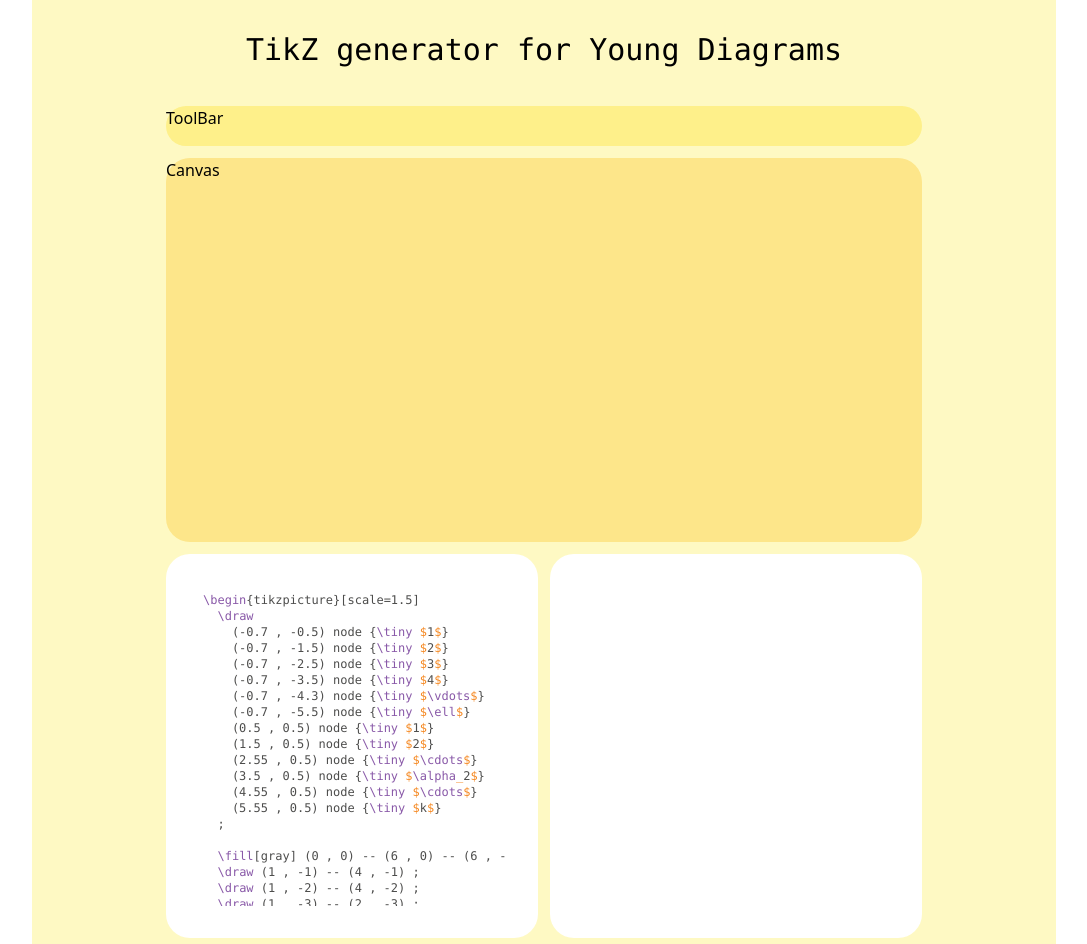
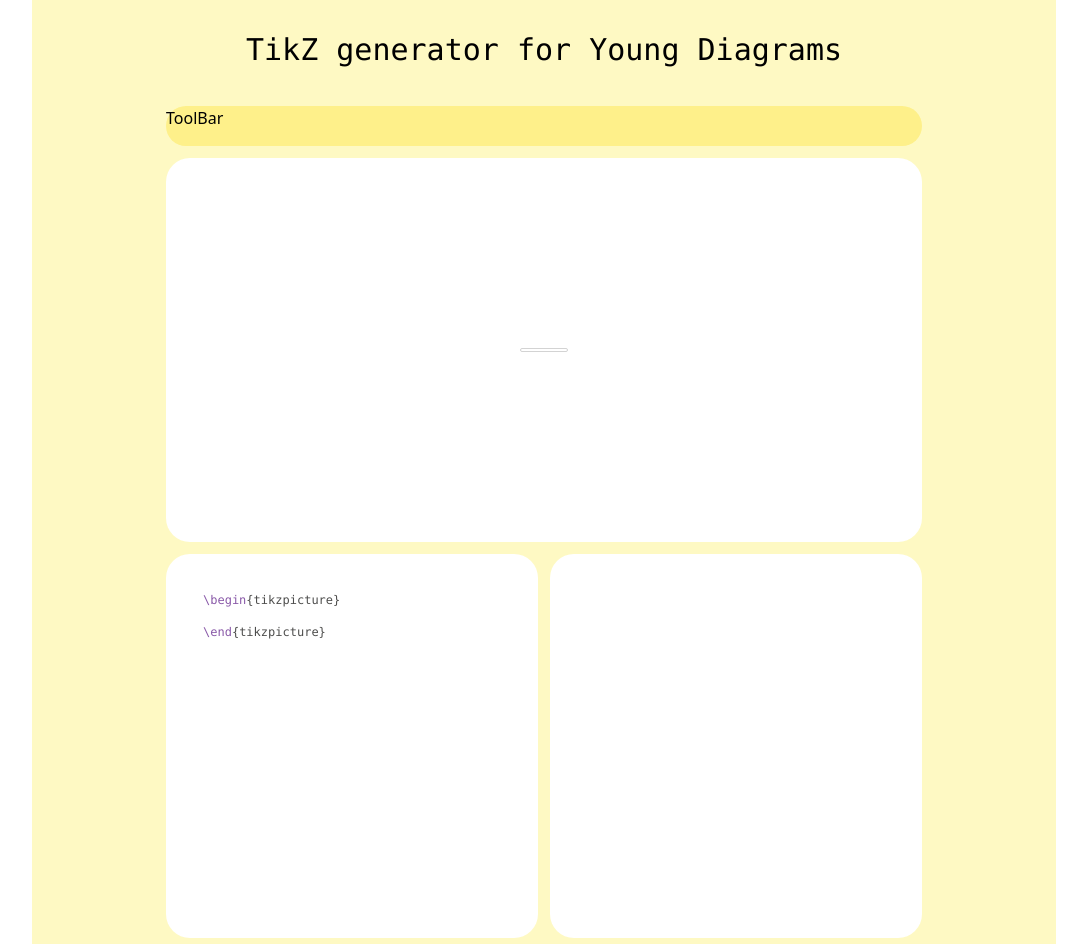
Before and after one commit to kuangyuwu/young-diagram-to-tikz, a React (Vite) app: page / in a window 1280 px wide. Shown: the whole page, without its empty margins (96-1183 px from the left). Built offline with nearby package versions, Linux system fonts and the light colour scheme; a web font is replaced by a local one.

Commit message:
MVP with one toggleable edge

```diff
--- a/src/App.tsx
+++ b/src/App.tsx
@@ -1,21 +1,24 @@
-import Canvas from "./canvas/canvas.tsx"
-import Result from "./result/result.tsx"
-import { getTestTikzCode } from "./tikzcode/testtikzcode.tsx"
-import Title from "./title.tsx"
-import ToolBar from "./toolbar/toolbar.tsx"
+import Canvas from "./canvas/canvas.tsx";
+import Result from "./result/result.tsx";
+import Title from "./title.tsx";
+import ToolBar from "./toolbar/toolbar.tsx";
+import { useState } from "react";
 
 function App() {
-  const tikzCode = getTestTikzCode()
+  const [tikzCode, setTikzCode] = useState<string>("");
+  function updateTikzCode(newCode: string) {
+    setTikzCode(newCode);
+  }
   return (
-    <div className='flex justify-center'>
-      <div className='bg-yellow-100 w-full flex flex-wrap justify-center text-nowrap xl:w-4/5'>
+    <div className="flex justify-center">
+      <div className="bg-yellow-100 w-full flex flex-wrap justify-center text-nowrap xl:w-4/5">
         <Title />
         <ToolBar />
-        <Canvas />
-        <Result tikzCode={tikzCode}/>
+        <Canvas updateTikzCode={updateTikzCode} />
+        <Result tikzCode={tikzCode} />
       </div>
     </div>
-  )
+  );
 }
 
-export default App
+export default App;
--- a/src/canvas/canvas.tsx
+++ b/src/canvas/canvas.tsx
@@ -1,9 +1,38 @@
-export default function Canvas() {
+import { useEffect, useState } from "react";
+import Edge from "./edge";
+import { generateTikzCode } from "../utils/tikzcode";
+import { YDData } from "../constants/data";
+
+export default function Canvas({
+  updateTikzCode,
+}: {
+  updateTikzCode: (newCode: string) => void;
+}) {
+  const [exists, setExists] = useState<boolean>(false);
+
+  function toggleExists(
+    _event: React.MouseEvent<HTMLButtonElement, MouseEvent>
+  ) {
+    setExists((s) => !s);
+  }
+
+  useEffect(() => {
+    let d: YDData = {
+      hEdges: [[]],
+      vEdges: [],
+    };
+    if (exists) {
+      d.hEdges[0].push({});
+    }
+    const newCode = generateTikzCode(d);
+    updateTikzCode(newCode);
+  }, [exists]);
+
   return (
     <div className="w-11/12 p-1.5 lg:w-3/4">
-      <div className="bg-amber-200 w-auto h-96 rounded-3xl">
-        Canvas
+      <div className="bg-white w-auto h-96 rounded-3xl flex justify-center items-center">
+        <Edge exists={exists} toggleExists={toggleExists}></Edge>
       </div>
     </div>
-  )
+  );
 }
--- /dev/null
+++ b/src/canvas/edge.tsx
@@ -0,0 +1,16 @@
+export default function Edge({
+  exists,
+  toggleExists,
+}: {
+  exists: boolean;
+  toggleExists: React.MouseEventHandler<HTMLButtonElement>;
+}) {
+  let className = "h-1 w-12 rounded-sm hover:scale-110";
+  if (!exists) {
+    className += " non-existent";
+  } else {
+    className += " bg-black";
+  }
+
+  return <button className={className} onClick={toggleExists}></button>;
+}
--- /dev/null
+++ b/src/constants/data.ts
@@ -0,0 +1,11 @@
+import { Color, Thickness } from "./enums";
+
+export type EdgeData = {
+  color?: Color;
+  thickness?: Thickness;
+};
+
+export type YDData = {
+  hEdges: EdgeData[][];
+  vEdges: EdgeData[][];
+};
--- /dev/null
+++ b/src/constants/enums.ts
@@ -0,0 +1,14 @@
+export enum Color {
+  Black = "black",
+  Red = "red",
+  Blue = "blue",
+}
+
+export enum Thickness {
+  UltraThin = "ultra thin",
+  VeryThin = "very thin",
+  Thin = "thin",
+  Thick = "thick",
+  VeryThick = "very thick",
+  UltraThick = "ultra thick",
+}
--- a/src/index.css
+++ b/src/index.css
@@ -1,3 +1,8 @@
 @tailwind base;
 @tailwind components;
 @tailwind utilities;
+
+.non-existent {
+  border-color: lightgray;
+  border-width: 1px;
+}
--- a/src/tikzcode/testtikzcode.tsx
+++ /dev/null
@@ -1,57 +0,0 @@
-export function getTestTikzCode() : string {
-  return `\\begin{tikzpicture}[scale=1.5]
-  \\draw
-    (-0.7 , -0.5) node {\\tiny $1$}
-    (-0.7 , -1.5) node {\\tiny $2$}
-    (-0.7 , -2.5) node {\\tiny $3$}
-    (-0.7 , -3.5) node {\\tiny $4$}
-    (-0.7 , -4.3) node {\\tiny $\\vdots$}
-    (-0.7 , -5.5) node {\\tiny $\\ell$}
-    (0.5 , 0.5) node {\\tiny $1$}
-    (1.5 , 0.5) node {\\tiny $2$}
-    (2.55 , 0.5) node {\\tiny $\\cdots$}
-    (3.5 , 0.5) node {\\tiny $\\alpha_2$}
-    (4.55 , 0.5) node {\\tiny $\\cdots$}
-    (5.55 , 0.5) node {\\tiny $k$}
-  ;
-
-  \\fill[gray] (0 , 0) -- (6 , 0) -- (6 , -1) -- (1 , -1) -- (1 , -6) -- (0 , -6) -- (0 , 0) ;
-  \\draw (1 , -1) -- (4 , -1) ;
-  \\draw (1 , -2) -- (4 , -2) ;
-  \\draw (1 , -3) -- (2 , -3) ;
-  \\draw (1 , -4) -- (2 , -4) ;
-  \\draw (1 , -1) -- (1 , -4) ;
-  \\draw (2 , -1) -- (2 , -4) ;
-
-  \\draw (1 , -5) -- (2 , -5) ;
-  \\draw (1 , -6) -- (2 , -6) ;
-  \\draw (1 , -5) -- (1 , -6) ;
-  \\draw (2 , -5) -- (2 , -6) ;
-
-  \\draw (3 , -1) -- (4 , -1) ;
-  \\draw (3 , -2) -- (4 , -2) ;
-  \\draw (3 , -1) -- (3 , -2) ;
-  \\draw (4 , -1) -- (4 , -2) ;
-
-  \\draw (6 , 0) -- (7 , 0) ;
-  \\draw (6 , -1) -- (7 , -1) ;
-  \\draw (6 , 0) -- (6 , -1) ;
-  \\draw (7 , 0) -- (7 , -1) ;
-
-  \\draw (2.55 , -1.5) node {\\tiny $\\cdots$} ;
-  \\draw (7.55 , -0.5) node {\\tiny $\\cdots$} ;
-  \\draw (1.5 , -4.3) node {\\tiny $\\vdots$} ;
-  \\draw (1.5 , -1.5) node {\\footnotesize $1$} ;
-  \\draw (1.5 , -2.5) node {\\footnotesize $2$} ;
-  \\draw (1.5 , -3.5) node {\\footnotesize $3$} ;
-  \\draw (1.5 , -5.5) node {\\tiny $\\ell \\!\\! - \\!\\! 1$} ;
-  \\draw (3.5 , -1.5) node {\\footnotesize $1$} ;
-  \\draw (6.5 , -0.5) node {\\footnotesize $1$} ;
-
-  \\draw[blue , very thick]
-    (1 , -2) -- (2 , -2) -- (2 , -3) -- (1 , -3) -- (1 , -2)
-    (1 , -3) -- (2 , -3) -- (2 , -6) -- (1 , -6) -- (1 , -3)
-    (3 , -1) -- (4 , -1) -- (4 , -2) -- (3 , -2) -- (3 , -1)
-  ;
-\\end{tikzpicture}`
-}
--- /dev/null
+++ b/src/utils/tikzcode.ts
@@ -0,0 +1,49 @@
+import { EdgeData, YDData } from "../constants/data";
+
+export function generateTikzCode(d: YDData): string {
+  let toJoin: string[] = [];
+  for (let i = 0; i < d.hEdges.length; i++) {
+    for (let j = 0; j < d.hEdges[i].length; j++) {
+      toJoin.push(hEdgeToTikz(d.hEdges[i][j], i, j));
+    }
+  }
+  for (let i = 0; i < d.vEdges.length; i++) {
+    for (let j = 0; j < d.vEdges[i].length; j++) {
+      toJoin.push(vEdgeToTikz(d.vEdges[i][j], i, j));
+    }
+  }
+
+  return `\\begin{tikzpicture}\n\t${toJoin.join("\n\t")}\n\\end{tikzpicture}`;
+}
+
+function hEdgeToTikz(d: EdgeData, x: number, y: number): string {
+  return edgeToTikz(d, x, y, true);
+}
+
+function vEdgeToTikz(d: EdgeData, x: number, y: number): string {
+  return edgeToTikz(d, x, y, false);
+}
+
+function edgeToTikz(
+  d: EdgeData,
+  x: number,
+  y: number,
+  isHorizontal: boolean
+): string {
+  const start: string = `(${x},${-y})`;
+  const end: string = isHorizontal ? `(${x + 1},${-y})` : `(${x},${-y - 1})`;
+
+  let props: string[] = [];
+  for (let k in d) {
+    const key = k as keyof EdgeData;
+    if (d[key]) {
+      props.push(d[key]);
+    }
+  }
+
+  if (props.length === 0) {
+    return `\\draw ${start} -- ${end};`;
+  }
+  const prop = props.join(", ");
+  return `\\draw[${prop}] ${start} -- ${end};`;
+}
```
